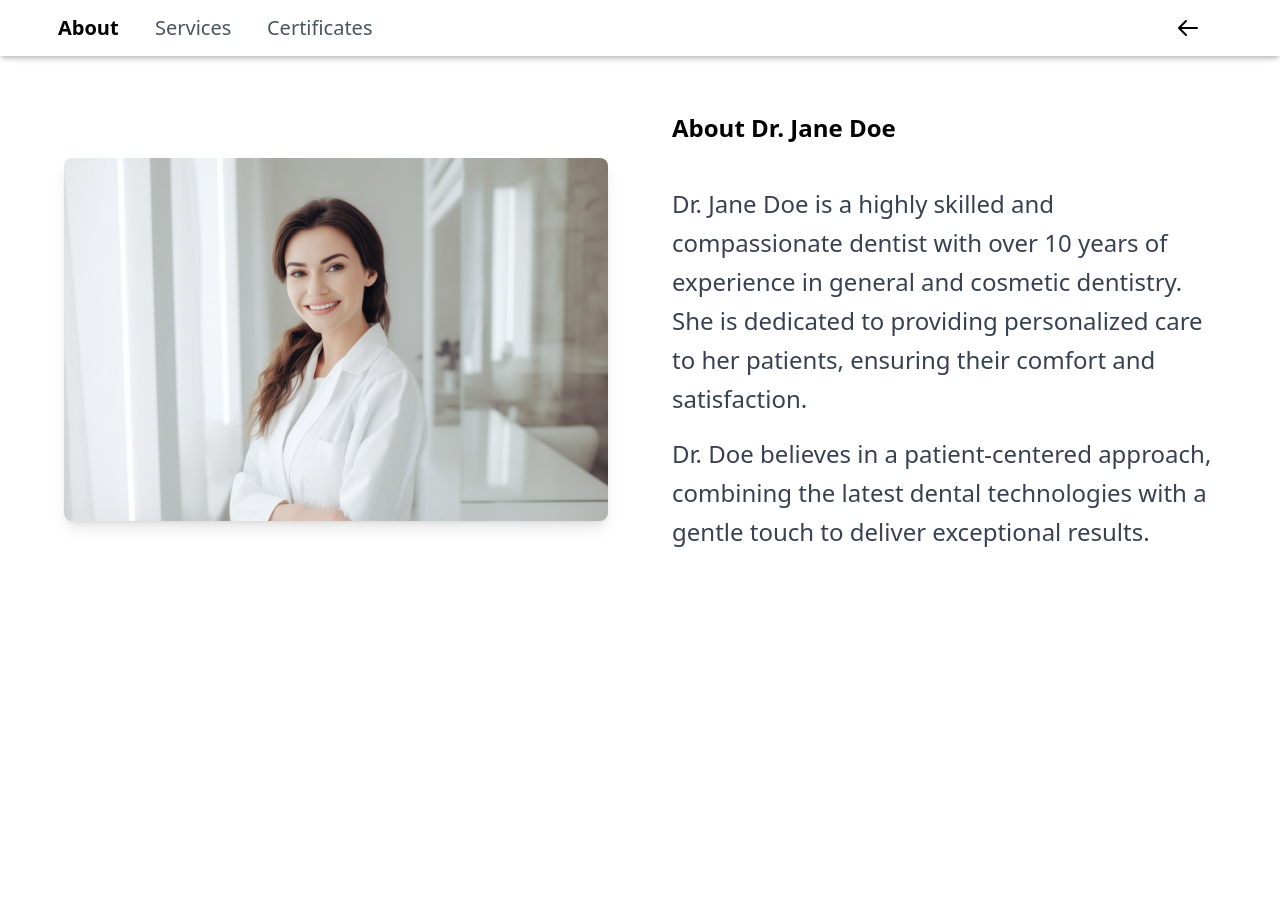
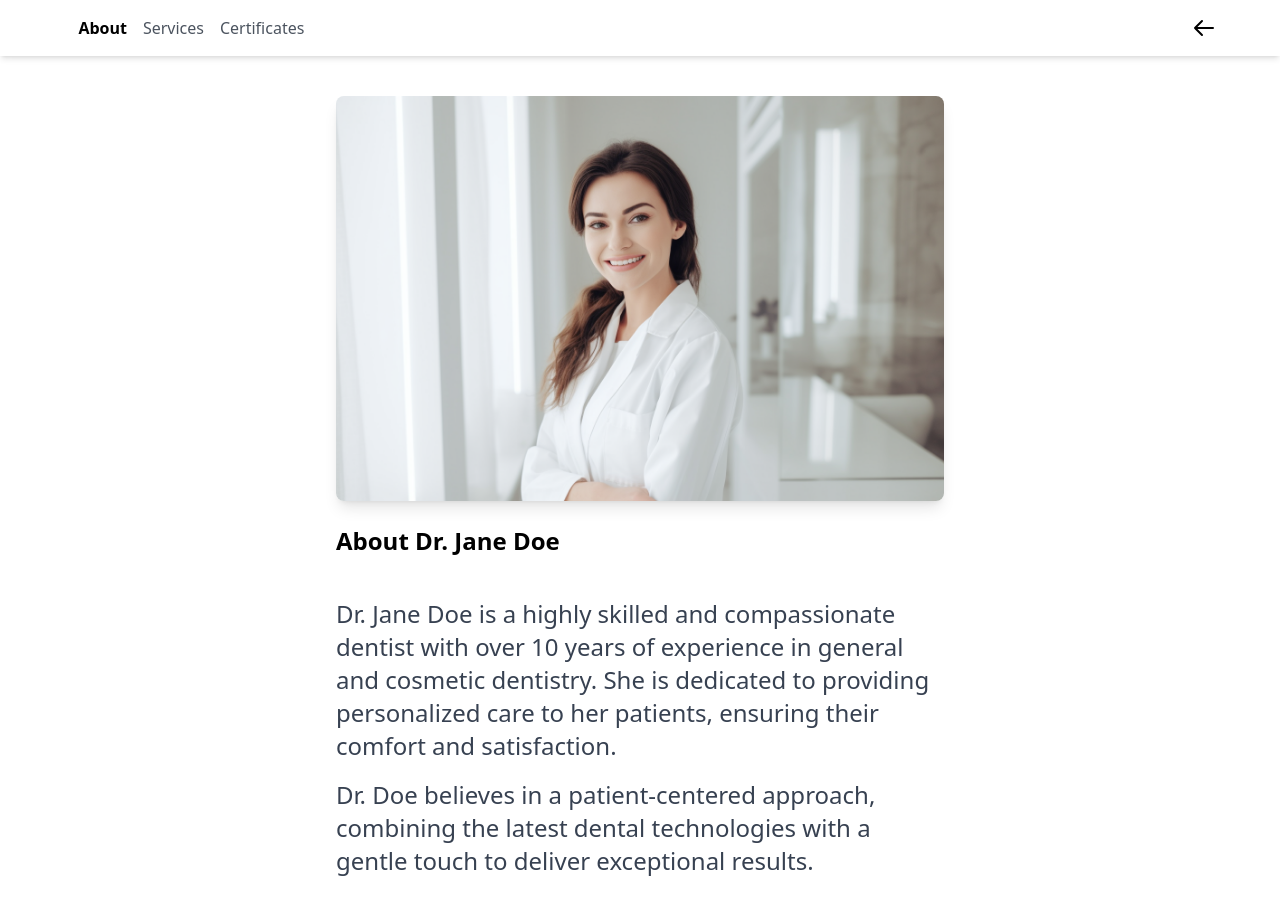
Before and after one commit to SzymonResiak/porazko-website, a Vue app: page /dentist/about in a window 1280 px wide. Shown: the top 914 px of the page. Before the commit the page ends 800 px from the top, so only its background shows below. Built offline with nearby package versions, Linux system fonts and the light colour scheme.

Commit message:
refactor: clean up Tailwind CSS configuration and improve layouts

```diff
--- a/src/components/NavBar.vue
+++ b/src/components/NavBar.vue
@@ -1,30 +1,25 @@
 <template>
   <nav
-    class="fixed top-0 left-0 w-full bg-white shadow-md no-select"
-    :class="navHeightClass"
+    class="fixed top-0 left-0 w-full bg-white shadow-md no-select p-4 3xl:p-6 z-50"
   >
     <div class="flex items-center h-full pl-[5%]">
       <!-- Router Links (Left Side) -->
-      <div class="flex" :class="[navWidthClass, navGapClass]">
+      <div class="flex gap-4 3xl:gap-6 4xl:gap-10 5xl:gap-12">
         <router-link
           v-for="link in activeLinks"
           :key="link.path"
           :to="link.path"
-          class="flex items-center justify-center text-center transition-all duration-300 min-w-0"
+          class="flex items-center justify-center text-center transition-all duration-300 min-w-0 text-base 2xl:text-2xl 3xl:text-3xl"
           :class="{
             'text-black opacity-100': isActive(link.path),
             'text-gray-800 opacity-80 hover:text-black hover:opacity-100':
               !isActive(link.path),
-            navRouteLinkClass,
           }"
         >
-          <span class="font-bold invisible">{{ link.label }}</span>
           <span
-            class="absolute"
             :class="{
               'font-bold': isActive(link.path),
               'font-normal': !isActive(link.path),
-              'text-xs sm:text-sm md:text-base lg:text-lg xl:text-xl 2xl:text-2xl 3xl:text-3xl 4xl:text-4xl 5xl:text-5xl': true,
             }"
           >
             {{ link.label }}
@@ -34,14 +29,10 @@
 
       <!-- Back Link (Right Side) -->
       <div class="absolute right-[5%] flex items-center justify-center">
-        <router-link
-          to="/"
-          class="flex items-center justify-center p-1 rounded-md transition-all duration-200"
-          :class="navBackButtonClass"
-        >
+        <router-link to="/">
           <svg
             xmlns="http://www.w3.org/2000/svg"
-            class="h-4 w-4 sm:h-5 sm:w-5 md:h-5 md:w-5 lg:h-5 lg:w-5 xl:h-6 xl:w-6 2xl:h-6 2xl:w-6 3xl:h-8 3xl:w-8 4xl:h-10 4xl:w-10 5xl:h-12 5xl:w-12"
+            class="h-4 w-4 sm:h-5 xl:h-6 xl:w-6 2xl:h-6 2xl:w-6 3xl:h-8 3xl:w-8 4xl:h-8 4xl:w-8 5xl:h-10 5xl:w-10"
             fill="none"
             viewBox="0 0 24 24"
             stroke="currentColor"
@@ -87,20 +78,4 @@ const activeLinks = computed(() => {
 });
 
 const isActive = (path) => route.path === path;
-
-// Computed properties for dynamic classes
-const navHeightClass =
-  'h-8 sm:h-10 md:h-12 lg:h-12 xl:h-14 2xl:h-14 3xl:h-18 4xl:h-24 5xl:h-32';
-
-const navGapClass =
-  'gap-4 sm:gap-6 md:gap-8 lg:gap-10 xl:gap-12 2xl:gap-14 3xl:gap-24 4xl:gap-32 5xl:gap-64';
-
-const navWidthClass =
-  'w-[90%] sm:w-[85%] md:w-[80%] lg:w-[75%] xl:w-[70%] 2xl:w-[65%] 3xl:w-[60%] 4xl:w-[55%] 5xl:w-[50%]';
-
-const navRouteLinkClass =
-  'text-xs sm:text-sm md:text-base lg:text-xl xl:text-xl 2xl:text-2xl 3xl:text-3xl 4xl:text-4xl 5xl:text-5xl !important';
-
-const navBackButtonClass =
-  'h-6 w-6 sm:h-8 sm:w-8 md:h-10 md:w-10 lg:h-12 lg:w-12 xl:h-14 xl:w-14 2xl:h-16 2xl:w-16 3xl:h-20 3xl:w-20 4xl:h-32 4xl:w-32 5xl:h-48 5xl:w-48';
 </script>
--- a/src/views/DentistAbout.vue
+++ b/src/views/DentistAbout.vue
@@ -1,31 +1,27 @@
 <template>
-  <div>
-    <!-- Navbar should be fixed at the top -->
-    <NavBar class="fixed top-0 left-0 w-full z-50" />
   <div
-      class="container mx-auto px-4 py-16 sm:px-8 sm:py-20 lg:px-12 lg:py-24 xl:px-16 xl:py-28 2xl:px-20 2xl:py-32 3xl:px-24 3xl:py-36 4xl:px-28 4xl:py-40 5xl:px-32 5xl:py-44"
+    class="mx-auto px-4 py-6 sm:px-6 sm:py-8 lg:px-6 lg:py-8 xl:px-8 xl:py-8 4xl:px-8 4xl:py-1 5xl:px-10 5xl:py-1"
   >
     <div
-        class="relative flex flex-col lg:flex-row items-center gap-8 lg:gap-12 xl:gap-16 2xl:gap-20 3xl:gap-24 4xl:gap-28 5xl:gap-32"
+      class="pt-16 flex flex-col lg:flex items-center gap-2 lg:gap-4 xl:gap-6 3xl:gap-8 4xl:gap-20 5xl:gap-20"
     >
       <!-- Dentist Image -->
-        <div class="w-full lg:w-1/2 mb-8 lg:mb-0 relative">
+      <div class="w-full lg:w-1/2 mb-8 lg:mb-0">
         <img
           src="../assets/images/dentist-about.png"
           alt="Dentist"
           class="rounded-lg shadow-lg w-full h-auto object-cover"
         />
       </div>
-
       <!-- Dentist Information -->
       <div class="w-full lg:w-1/2 text-left relative">
         <h1
-            class="text-3xl font-bold mb-10 sm:text-2xl lg:text-3xl xl:text-3xl 2xl:text-4xl 3xl:text-4xl 4xl:text-5xl 5xl:text-10xl text-left"
+          class="text-3xl font-bold mb-10 sm:text-2xl lg:text-3xl xl:text-3xl 2xl:text-3.5xl 3xl:text-4xl 4xl:text-5xl 5xl:text-10xl text-left"
         >
           About Dr. Jane Doe
         </h1>
         <p
-            class="text-lg text-gray-700 mb-4 sm:text-xl lg:text-1xl xl:text-2xl 2xl:text-3xl 3xl:text-3xl 4xl:text-4xl 5xl:text-5xl leading-relaxed xl:leading-relaxed 2xl:leading-loose 3xl:leading-loose 4xl:leading-loose 5xl:leading-loose text-left"
+          class="text-lg text-gray-700 mb-4 sm:text-xl lg:text-1xl xl:text-2xl 2xl:text-3xl 3xl:text-3xl 4xl:text-4xl 5xl:text-5xl leading-relaxed xl:leading-snug text-left"
         >
           Dr. Jane Doe is a highly skilled and compassionate dentist with over
           10 years of experience in general and cosmetic dentistry. She is
@@ -33,18 +29,13 @@
           their comfort and satisfaction.
         </p>
         <p
-            class="text-lg text-gray-700 mb-4 sm:text-xl lg:text-1xl xl:text-2xl 2xl:text-3xl 3xl:text-3xl 4xl:text-4xl 5xl:text-5xl leading-relaxed xl:leading-relaxed 2xl:leading-loose 3xl:leading-loose 4xl:leading-loose 5xl:leading-loose text-left"
+          class="text-lg text-gray-700 mb-4 sm:text-xl lg:text-1xl xl:text-2xl 2xl:text-3xl 3xl:text-3xl 4xl:text-4xl 5xl:text-5xl leading-relaxed xl:leading-snug text-left"
         >
-            Dr. Doe believes in a patient-centered approach, combining the
-            latest dental technologies with a gentle touch to deliver
-            exceptional results.
+          Dr. Doe believes in a patient-centered approach, combining the latest
+          dental technologies with a gentle touch to deliver exceptional
+          results.
         </p>
       </div>
     </div>
   </div>
-  </div>
 </template>
-
-<script setup>
-import NavBar from '../components/NavBar.vue';
-</script>
--- a/src/views/DentistServices.vue
+++ b/src/views/DentistServices.vue
@@ -1,13 +1,7 @@
 <template>
-  <div>
-    <NavBar />
-    <div
-      class="container mx-auto px-4 py-16 sm:px-8 sm:py-20 lg:px-12 lg:py-24 xl:px-16 xl:py-28 2xl:px-20 2xl:py-32 3xl:px-24 3xl:py-36 4xl:px-28 4xl:py-40 5xl:px-32 5xl:py-44"
-      ref="container"
-    >
-      <div class="grid grid-cols-1 md:grid-cols-2 lg:grid-cols-3 gap-8">
+  <div class="pt-16 grid grid-cols-1 md:grid-cols-2 lg:grid-cols-3 gap-8">
     <!-- Service Cards -->
-        <div class="bg-white rounded-lg shadow-lg p-8 4xl:p-12 5xl:p-16 w-full">
+    <div class="bg-white rounded-lg shadow-lg p-8 4xl:p-12 5xl:p-16">
       <img
         src="../assets/images/teeth-whitening.png"
         alt="Teeth Whitening"
@@ -17,11 +11,10 @@
         Teeth Whitening
       </h2>
       <p class="text-xl text-gray-700 4xl:text-2xl 5xl:text-4xl">
-            Achieve a brighter smile with our professional teeth whitening
-            services.
+        Achieve a brighter smile with our professional teeth whitening services.
       </p>
     </div>
-        <div class="bg-white rounded-lg shadow-lg p-8 4xl:p-12 5xl:p-16 w-full">
+    <div class="bg-white rounded-lg shadow-lg p-8 4xl:p-12 5xl:p-16">
       <img
         src="../assets/images/dental-implants.png"
         alt="Dental Implants"
@@ -36,10 +29,4 @@
     </div>
     <!-- Additional Service Cards here if needed -->
   </div>
-    </div>
-  </div>
 </template>
-
-<script setup>
-import NavBar from '../components/NavBar.vue';
-</script>
--- a/src/views/NephrologistServices.vue
+++ b/src/views/NephrologistServices.vue
@@ -1,13 +1,7 @@
 <template>
-  <div>
-    <NavBar />
-    <div
-      class="container mx-auto px-4 py-16 sm:px-8 sm:py-20 lg:px-12 lg:py-24 xl:px-16 xl:py-28 2xl:px-20 2xl:py-32 3xl:px-24 3xl:py-36 4xl:px-28 4xl:py-40 5xl:px-32 5xl:py-44"
-      ref="container"
-    >
-      <div class="grid grid-cols-1 md:grid-cols-2 lg:grid-cols-3 gap-8">
+  <div class="pt-16 grid grid-cols-1 md:grid-cols-2 lg:grid-cols-3 gap-8">
     <!-- Service Cards -->
-        <div class="bg-white rounded-lg shadow-lg p-8 4xl:p-12 5xl:p-16 w-full">
+    <div class="bg-white rounded-lg shadow-lg p-8 4xl:p-12 5xl:p-16">
       <img
         src="../assets/images/kidney-disease.png"
         alt="Kidney Disease"
@@ -20,7 +14,7 @@
         Comprehensive management of chronic kidney disease.
       </p>
     </div>
-        <div class="bg-white rounded-lg shadow-lg p-8 4xl:p-12 5xl:p-16 w-full">
+    <div class="bg-white rounded-lg shadow-lg p-8 4xl:p-12 5xl:p-16">
       <img
         src="../assets/images/dialysis.png"
         alt="Dialysis"
@@ -33,7 +27,7 @@
         Expert care for patients requiring dialysis.
       </p>
     </div>
-        <div class="bg-white rounded-lg shadow-lg p-8 4xl:p-12 5xl:p-16 w-full">
+    <div class="bg-white rounded-lg shadow-lg p-8 4xl:p-12 5xl:p-16">
       <img
         src="../assets/images/hypertension.png"
         alt="Hypertension"
@@ -47,10 +41,4 @@
       </p>
     </div>
   </div>
-    </div>
-  </div>
 </template>
-
-<script setup>
-import NavBar from '../components/NavBar.vue';
-</script>
--- a/tailwind.config.js
+++ b/tailwind.config.js
@@ -8,24 +8,25 @@ export default {
       lg: '1024px',
       xl: '1280px',
       '2xl': '1536px',
-      '3xl': '1920px', // Full HD+ and 2K screens
-      '4xl': '2560px', // WQHD and 4K screens
-      '5xl': '3840px', // Ultra-wide and 5K screens
+      '3xl': '1920px',
+      '4xl': '2560px',
+      '5xl': '3840px',
     },
     extend: {
       fontSize: {
         '3xl': '1.5rem',
-        '4xl': '2.5rem', // Increased for better visibility on 4xl screens
-        '5xl': '3.5rem', // Increased for better visibility on 5xl screens
-        '6xl': '4.5rem', // Larger font for 5k screens
+        '3.5xl': '2.15rem',
+        '4xl': '2.5rem',
+        '5xl': '3.5rem',
+        '6xl': '4.5rem',
       },
       spacing: {
-        128: '32rem', // Custom spacing for larger screens
+        128: '32rem',
       },
       gridTemplateColumns: {
-        '3xl': 'repeat(4, minmax(0, 1fr))', // 3xl screen: 4 columns
-        '4xl': 'repeat(5, minmax(0, 1fr))', // 4xl screen: 5 columns
-        '5xl': 'repeat(3, minmax(0, 1fr))', // 5xl screen: 3 columns (Reduced from 6 for better layout)
+        '3xl': 'repeat(4, minmax(0, 1fr))',
+        '4xl': 'repeat(5, minmax(0, 1fr))',
+        '5xl': 'repeat(3, minmax(0, 1fr))',
       },
     },
   },
```
Also changed, not shown: src/views/DentistCertificates.vue (+5 -17 lines), src/views/NephrologistAbout.vue (+10 -17 lines), src/views/NephrologistCertificates.vue (+7 -19 lines). Lines whose indentation alone changed are shown as unchanged.
